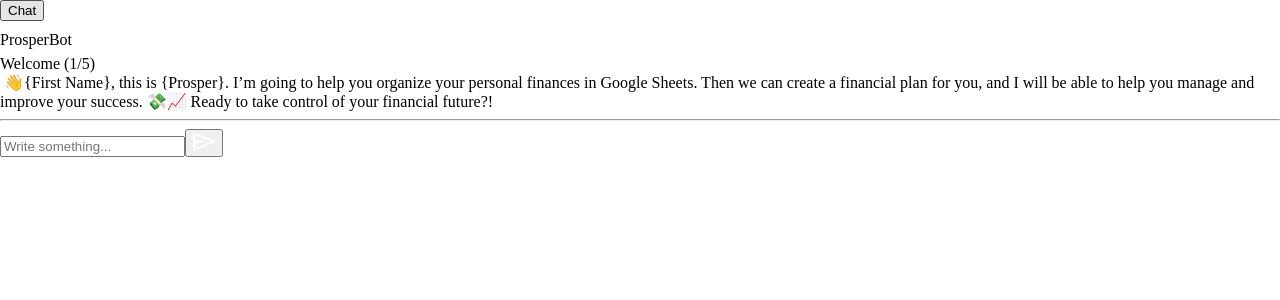
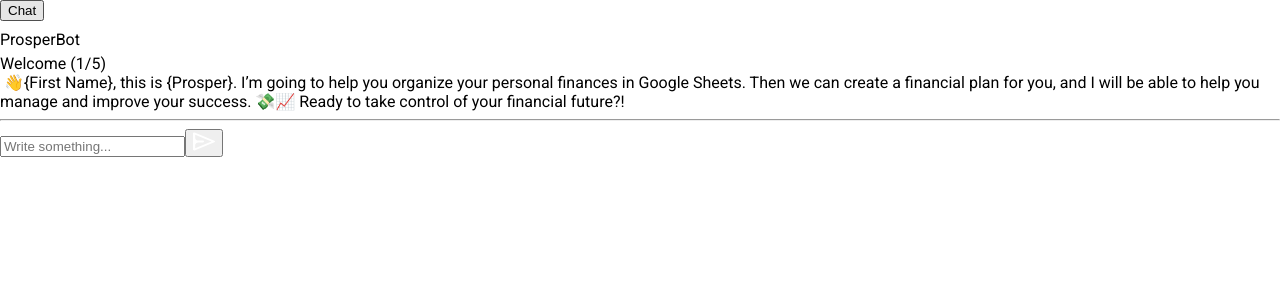
Before and after one commit to rifat-shaun/prosper, a React (Create React App) app: page / in a window 1280 px wide. Both pictures are taken after a click on the button "Chat". Shown: the top 300 px of the page. Built offline with nearby package versions, Linux system fonts and the light colour scheme; a web font is replaced by a local one.

Commit message:
added font

```diff
--- a/package.json
+++ b/package.json
@@ -3,6 +3,7 @@
   "version": "0.1.0",
   "private": true,
   "dependencies": {
+    "@fontsource/roboto": "^5.0.14",
     "@testing-library/jest-dom": "^5.17.0",
     "@testing-library/react": "^13.4.0",
     "@testing-library/user-event": "^13.5.0",
--- a/src/components/chat/ChatWindow.tsx
+++ b/src/components/chat/ChatWindow.tsx
@@ -1,17 +1,37 @@
 import { Message } from "@/types/Chat";
 import MessageComponent from "./Message";
 import { FC } from "react";
+import Loader from "./Loader";
 
 interface MessageProps {
   messages: Message[];
+  isBotTyping: boolean;
 }
 
-const ChatWindow: FC<MessageProps> = ({ messages }) => {
+const ChatWindow: FC<MessageProps> = ({ messages, isBotTyping }) => {
   return (
     <div className="h-[calc(100%-190px)] overflow-y-auto p-2 no-scrollbar">
       {messages.map((message: Message) => (
-        <MessageComponent key={message.id} message={message} />
+        <MessageComponent
+          key={message.id}
+          message={message}
+          isBotTyping={isBotTyping}
+        />
       ))}
+
+      {isBotTyping && (
+        <div className={`flex gap-2 justify-start items-flex-start my-2`}>
+          <div
+            className={`w-8 h-8 border border-solid border-neutral-300 rounded-full bg-[#2cb5fa]`}
+          ></div>
+
+          <div
+            className={`max-w-[calc(100%-100px)] px-4 py-2`}
+          >
+            <Loader />
+          </div>
+        </div>
+      )}
     </div>
   );
 };
--- a/src/components/chat/Chatbot.tsx
+++ b/src/components/chat/Chatbot.tsx
@@ -9,12 +9,12 @@ interface ChatbotProps {
 }
 
 const Chatbot: FC<ChatbotProps> = ({ onClose }) => {
-  const { messages, sendMessage } = useChat();
+  const { messages, isBotTyping, sendMessage } = useChat();
 
   return (
     <div className="fixed bottom-24 right-6 h-[606px] w-[350px] bg-white shadow-lg z-50">
       <ChatHeader onClose={onClose} />
-      <ChatWindow messages={messages} />
+      <ChatWindow messages={messages} isBotTyping={isBotTyping} />
       <hr className="my-0 h-[2px] border-0 bg-neutral-300" />
       <ChatInput onSend={sendMessage} />
     </div>
--- /dev/null
+++ b/src/components/chat/Loader.tsx
@@ -0,0 +1,11 @@
+import React from "react";
+
+const Loader = () => {
+  return (
+    <div className="flex justify-center items-center mt-2">
+      <div className="animate-spin rounded-full border-4 border-t-4 border-gray-500 h-8 w-8"></div>
+    </div>
+  );
+};
+
+export default Loader;
--- a/src/components/chat/Message.tsx
+++ b/src/components/chat/Message.tsx
@@ -3,14 +3,15 @@ import { Message } from "@/types/Chat";
 
 interface MessageProps {
   message: Message;
+  isBotTyping: boolean;
 }
 
-const MessageComponent: FC<MessageProps> = ({ message }) => {
+const MessageComponent: FC<MessageProps> = ({ message, isBotTyping }) => {
   const messageEndRef = useRef<HTMLDivElement | null>(null);
 
   useEffect(() => {
     messageEndRef.current?.scrollIntoView({ behavior: "smooth" });
-  }, [message]);
+  }, [message, isBotTyping]);
 
   return (
     <>
@@ -24,6 +25,7 @@ const MessageComponent: FC<MessageProps> = ({ message }) => {
             message.sender === "bot" ? "bg-[#2cb5fa]" : "bg-[#fa2c5f]"
           }`}
         ></div>
+
         <div
           className={`max-w-[calc(100%-100px)] px-4 py-2 border rounded-lg ${
             message.sender === "bot"
--- a/src/hooks/useChat.ts
+++ b/src/hooks/useChat.ts
@@ -5,6 +5,7 @@ import { DUMMY_MESSAGES } from "./../components/chat/DummyMessages";
 
 export const useChat = () => {
   const [messages, setMessages] = useState<Message[]>([]);
+  const [isBotTyping, setIsBotTyping] = useState<boolean>(false);
 
   const sendMessage = (content: string) => {
     const newMessage: Message = {
@@ -16,7 +17,7 @@ export const useChat = () => {
 
     setMessages((prevMessages) => [...prevMessages, newMessage]);
 
-    // Simulate bot response
+    setIsBotTyping(true);
     setTimeout(() => {
       const botResponse: Message = {
         id: "1", //uuidv4(),
@@ -24,6 +25,7 @@ export const useChat = () => {
         sender: "bot",
         timestamp: new Date(),
       };
+      setIsBotTyping(false);
       setMessages((prevMessages) => [...prevMessages, botResponse]);
     }, 1000);
   };
@@ -36,5 +38,5 @@ export const useChat = () => {
     return () => clearTimeout(interval);
   }, []);
 
-  return { messages, sendMessage };
+  return { messages, isBotTyping, sendMessage };
 };
--- a/src/index.css
+++ b/src/index.css
@@ -3,5 +3,6 @@
 @tailwind utilities;
 
 body {
+  @apply font-roboto;
   margin: 0;
 }
--- a/src/index.tsx
+++ b/src/index.tsx
@@ -1,3 +1,4 @@
+import '@fontsource/roboto';
 import ReactDOM from "react-dom/client";
 import { App } from "./App";
 import './index.css';
--- a/tailwind.config.js
+++ b/tailwind.config.js
@@ -8,7 +8,7 @@ module.exports = {
   theme: {
     extend: {
       fontFamily: {
-        sans: ["var(--font-gliroy)", "sans-serif"],
+        roboto: ["Roboto", "sans-serif"],
       },
       boxShadow: {
         "bottom-shadow": "0px 8px 24px 0px rgba(0, 0, 0, 0.08)",
```
Also changed, not shown: 1 other file (tests, documents, lock files or other folders).
